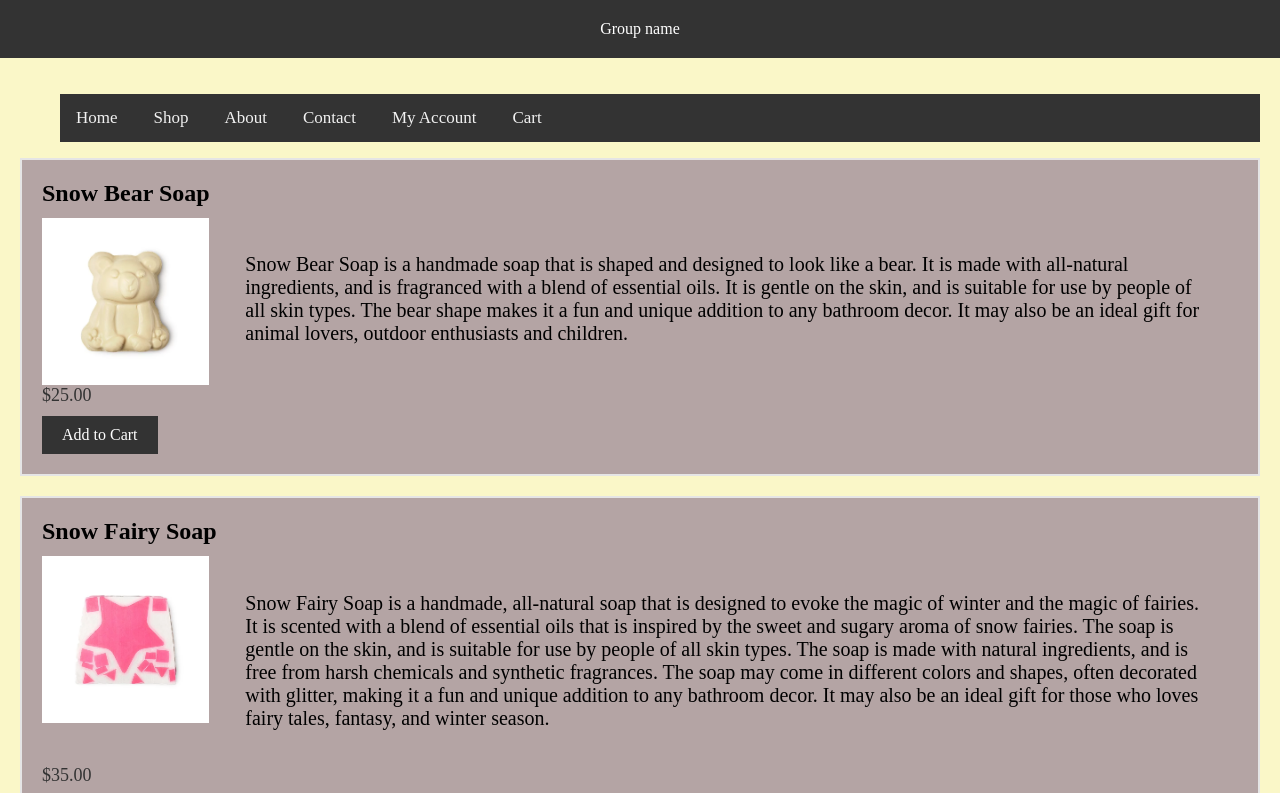
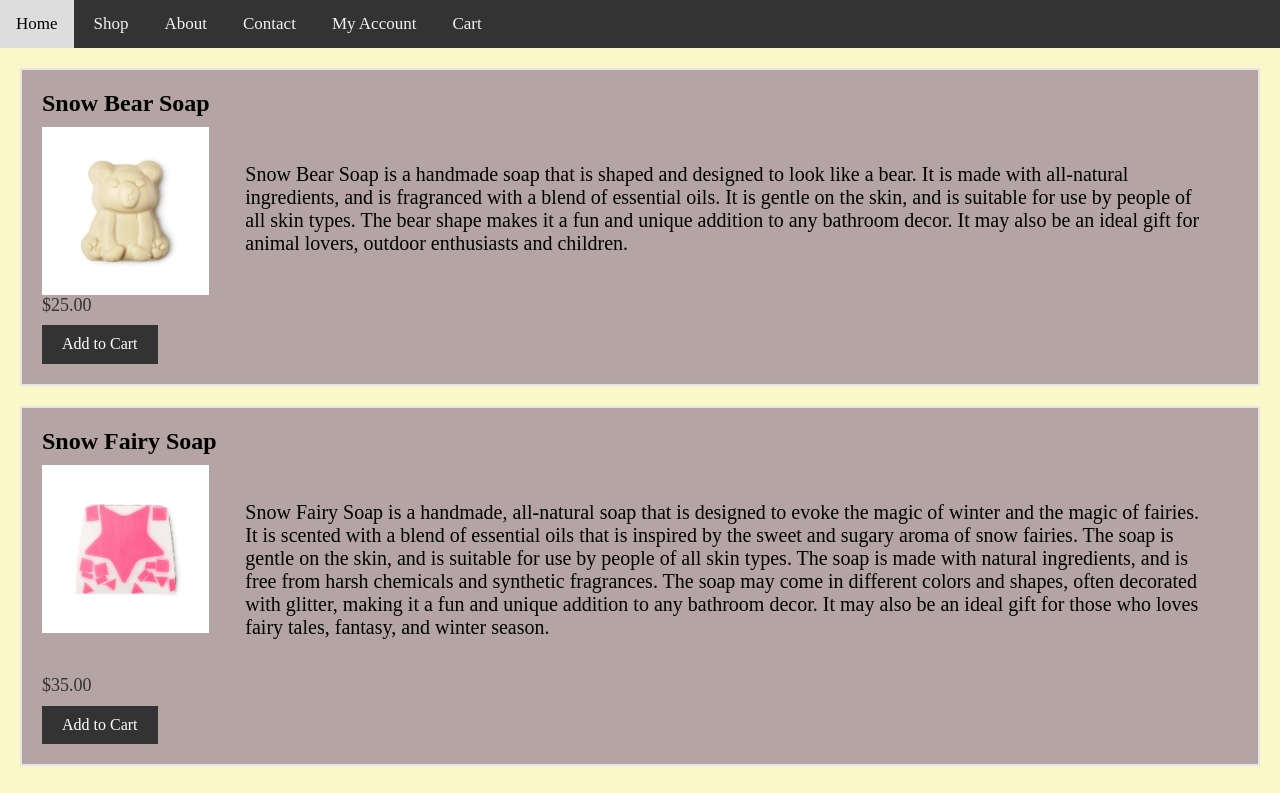
Before and after one commit to ngkoksiang/Assignment-2, a plain HTML site: page shop.html in a window 1280 px wide. Shown: the top 793 px of the page. Drawn offline with Linux system fonts and the light colour scheme.

Commit message:
navbar update

```diff
--- a/css/home.css
+++ b/css/home.css
@@ -1,3 +1,4 @@
+/* nav bar*/
 .topnav {
   background-color: #333;
   overflow: hidden;
@@ -25,21 +26,17 @@
   background-color: #04AA6D;
   color: white;
 }
+
 .topnav li{
   list-style: none;
   display: inline-block;
 }
+
 li img{
   height: 10%;
   width: 10%;
 }
-  header {
-    background-color: #333333;
-    color: #ffffff;
-    padding: 20px;
-    text-align: center;
-    font: bold
-    }
+
 body{
     background-color:rgb(181, 181, 241) ;
 }
--- a/shop.html
+++ b/shop.html
@@ -6,20 +6,15 @@
   <link rel="stylesheet" type="text/css" href="css/normalise.css">
 </head>
 <body>
-  <header> Group name </header>
+  <div class="topnav">
+    <li><a href="index.html">Home</a></li>
+    <li><a href="shop.html">Shop</a></li>
+    <li><a href="#about">About</a></li>
+    <li><a href="#contact">Contact</a></li>
+    <li><a href="#myaccount">My Account</a></li>
+    <li><a href="cart.html">Cart</a></li>
+</div>
   <main>
-    <nav>
-      <ul>
-        <div class="topnav">
-        <li><a href="index.html">Home</a></li>
-        <li><a href="shop.html">Shop</a></li>
-        <li><a href="#about">About</a></li>
-        <li><a href="#contact">Contact</a></li>
-        <li><a href="#myaccount">My Account</a></li>
-        <li><a href="#cart">Cart</a></li>
-      </ul>
-    </nav>
-
         <div class="product-card">
             <div class="product-name">Snow Bear Soap</div>
             <div class = "img-and-info">
```
Also changed, not shown: index.html (+2 -6 lines). Lines whose indentation alone changed are shown as unchanged.
